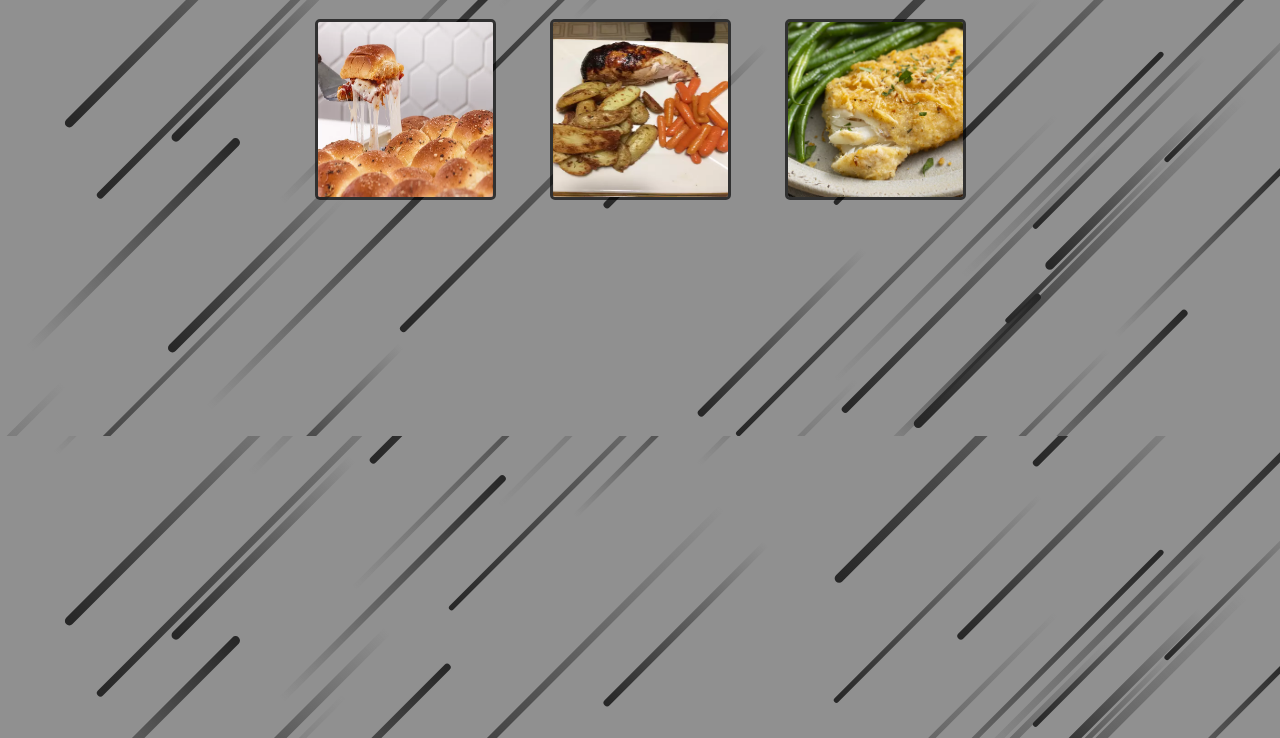
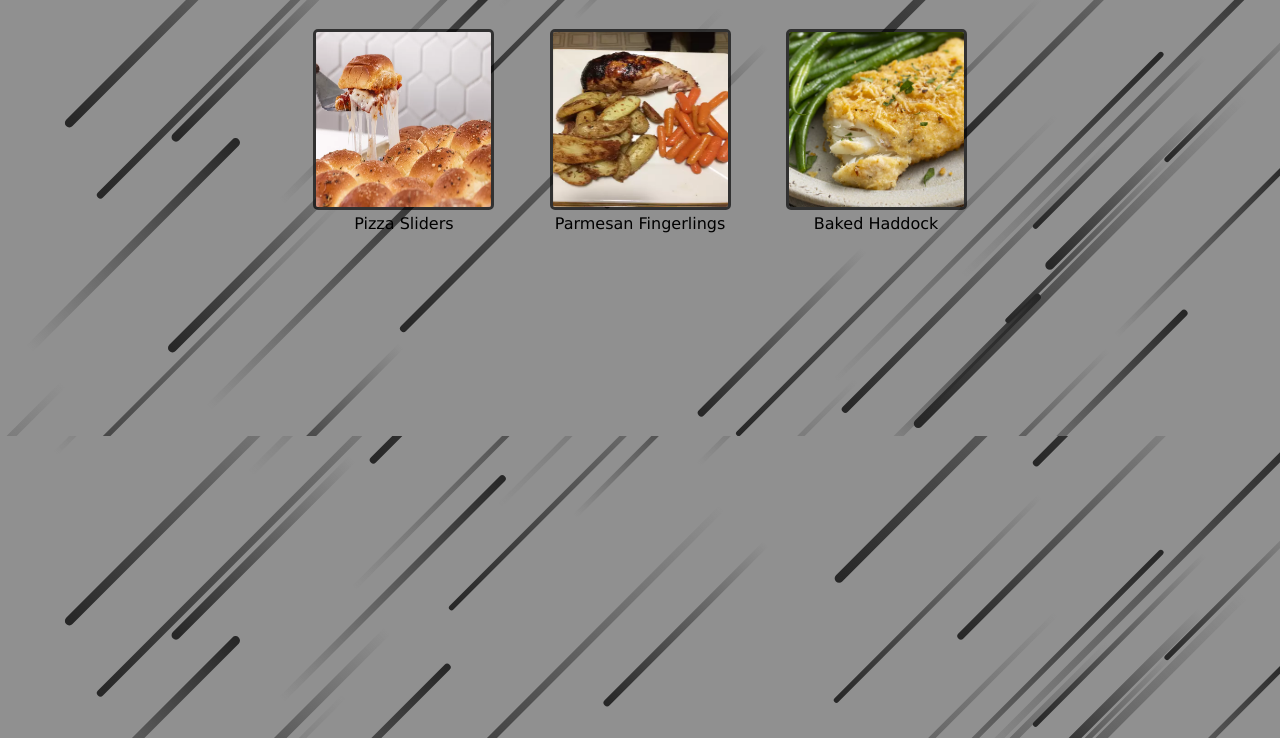
Before and after one commit to Ardduli/odin-recipes, a plain HTML site: page index.html in a window 1280 px wide. Shown: the part 62-800 px from the top of the page. Drawn offline with Linux system fonts and the light colour scheme.

Commit message:
Added captions to the frontpage

```diff
--- a/index.html
+++ b/index.html
@@ -8,17 +8,22 @@
     <link rel="stylesheet" href="style.css">
 </head>
 <body class="background">
+    <div class="text">
         <h1 class="text" id="heading">Odin Recipes</h1>
-    <div class="row">
+        <figure class="row">
             <div class="column">
                 <a href="./recipes/Pizza-sliders.html"><img class="frontpage"src="./img/pizza-sliders.webp" alt="pizzaslider"></a>
+                <figcaption class="caption">Pizza Sliders</figcaption>
             </div>
             <div class="column">
                 <a href="./recipes/Parmesan-fingerlings.html"><img class="frontpage" src="./img/fingerlings.webp" alt="fingerlings"></a>
+                <figcaption class="caption">Parmesan Fingerlings</figcaption>
             </div>
             <div class="column">
                 <a href="./recipes/Baked-Haddock.html"><img class="frontpage" src="./img/haddock.webp"alt="haddock"></a>
+                <figcaption class="caption">Baked Haddock</figcaption>
             </div>
+        </figure>
     </div>
 </body>
 </html>
--- a/style.css
+++ b/style.css
@@ -22,7 +22,7 @@ border-radius: 5px;
     background-size: 100%;
 }
 .column {
-    display:inline;
+    display:inline-block;
     margin:5px 20px;
     padding:5px;
 
@@ -31,6 +31,10 @@ border-radius: 5px;
 .row {
     text-align:center;
     }
+
+.caption {
+    display: block;
+}
 
 .text {
     font-family: Verdana, Geneva, Tahoma, sans-serif;
```
Lines whose indentation alone changed are shown as unchanged.
